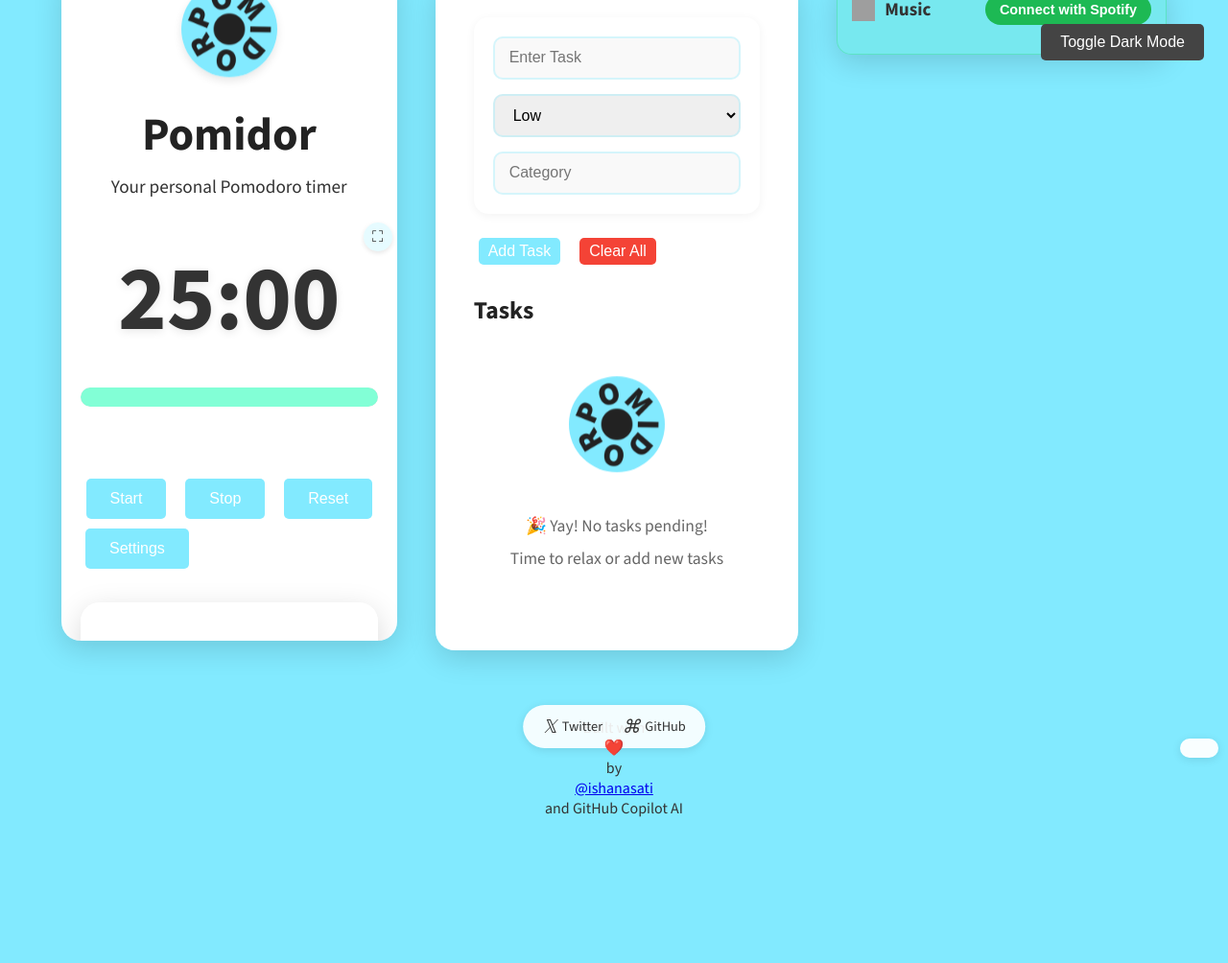
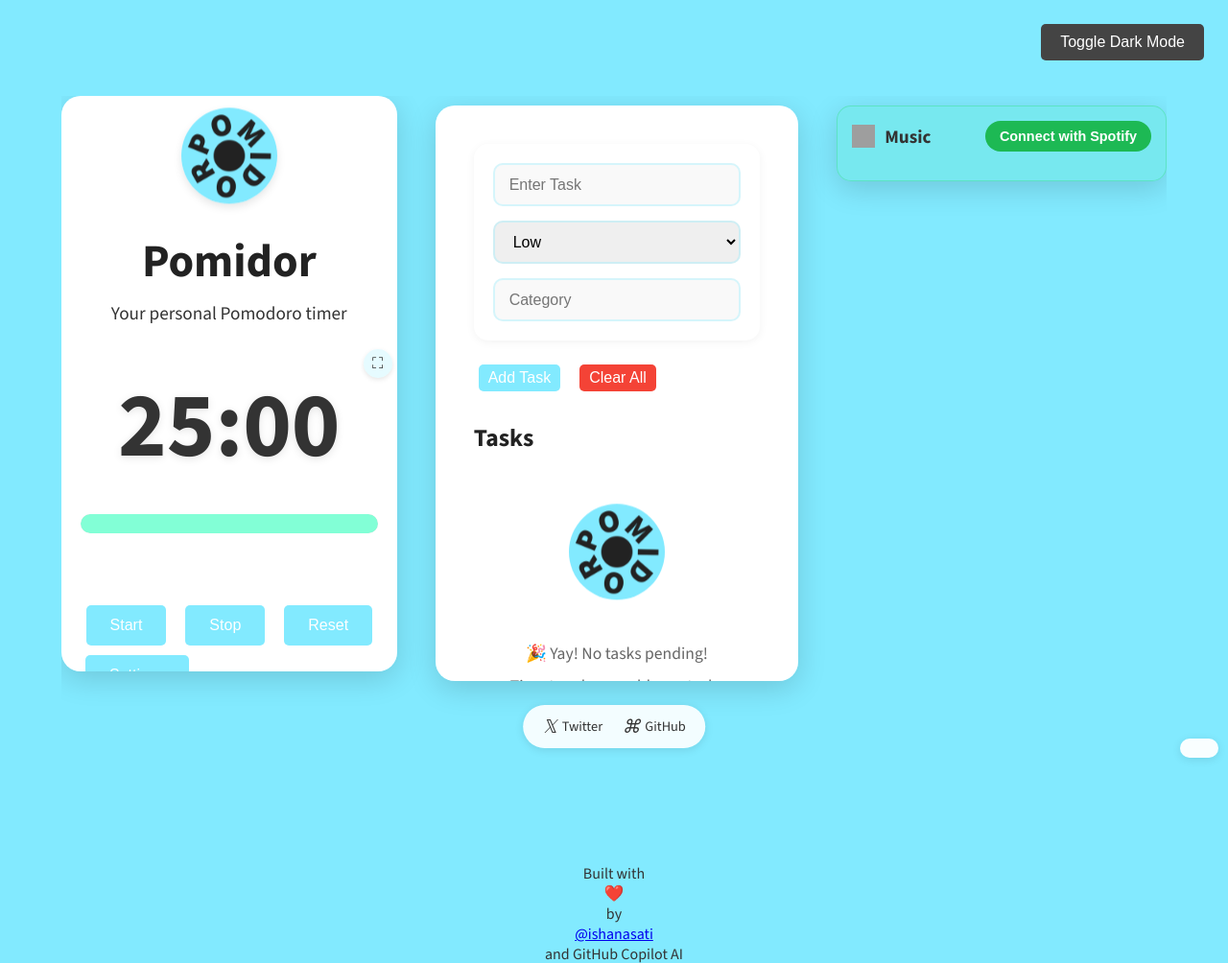
Before and after one commit to IshanAsati/pomidor, a plain HTML site: page index.html in a window 1280 px wide. Shown: the whole page at 96% size. Before the commit the page ends 853 px from the top, so only its background shows below. Drawn offline with nearby package versions, Linux system fonts and the light colour scheme; grey boxes are pictures that could not be loaded; files whose address does not match are found by name.

Commit message:
i should stop

```diff
--- a/index.html
+++ b/index.html
@@ -2073,6 +2073,64 @@
                 height: 35px;
                 font-size: 1.3rem;
             }
+        }
+
+        /* Adjust body to ensure proper centering and visibility */
+        body {
+            padding-top: 80px; /* Add space at the top */
+            padding-bottom: 80px;
+            min-height: 100vh;
+            display: flex;
+            flex-direction: column;
+            align-items: center;
+            justify-content: flex-start; /* Changed from center to flex-start */
+            overflow-x: hidden;
+            overflow-y: auto;
+            box-sizing: border-box;
+        }
+
+        /* Fix main container positioning */
+        .main-container {
+            margin-top: 20px;
+            margin-bottom: 40px;
+            max-height: calc(100vh - 160px); /* Account for body padding */
+            overflow-y: visible;
+            overflow-x: hidden;
+            position: relative;
+        }
+
+        /* Ensure the dark mode button is visible and accessible */
+        .dark-mode-button {
+            position: fixed;
+            top: 20px;
+            right: 20px;
+            z-index: 1100;
+        }
+
+        /* Ensure containers have proper height */
+        .container, .tasks, .spotify-container {
+            max-height: calc(100vh - 200px);
+            overflow-y: auto;
+        }
+
+        /* Refined scrollbar style */
+        .container::-webkit-scrollbar,
+        .tasks::-webkit-scrollbar,
+        .spotify-container::-webkit-scrollbar {
+            width: 6px;
+        }
+
+        .container::-webkit-scrollbar-thumb,
+        .tasks::-webkit-scrollbar-thumb,
+        .spotify-container::-webkit-scrollbar-thumb {
+            background: rgba(130, 234, 255, 0.5);
+            border-radius: 3px;
+        }
+
+        body.dark-mode .container::-webkit-scrollbar-thumb,
+        body.dark-mode .tasks::-webkit-scrollbar-thumb,
+        body.dark-mode .spotify-container::-webkit-scrollbar-thumb {
+            background: rgba(80, 80, 80, 0.8);
         }
     </style>
     <script src="https://raw.githubusercontent.com/IshanAsati/pomidor/refs/heads/main/spotify.js" defer></script>
```
